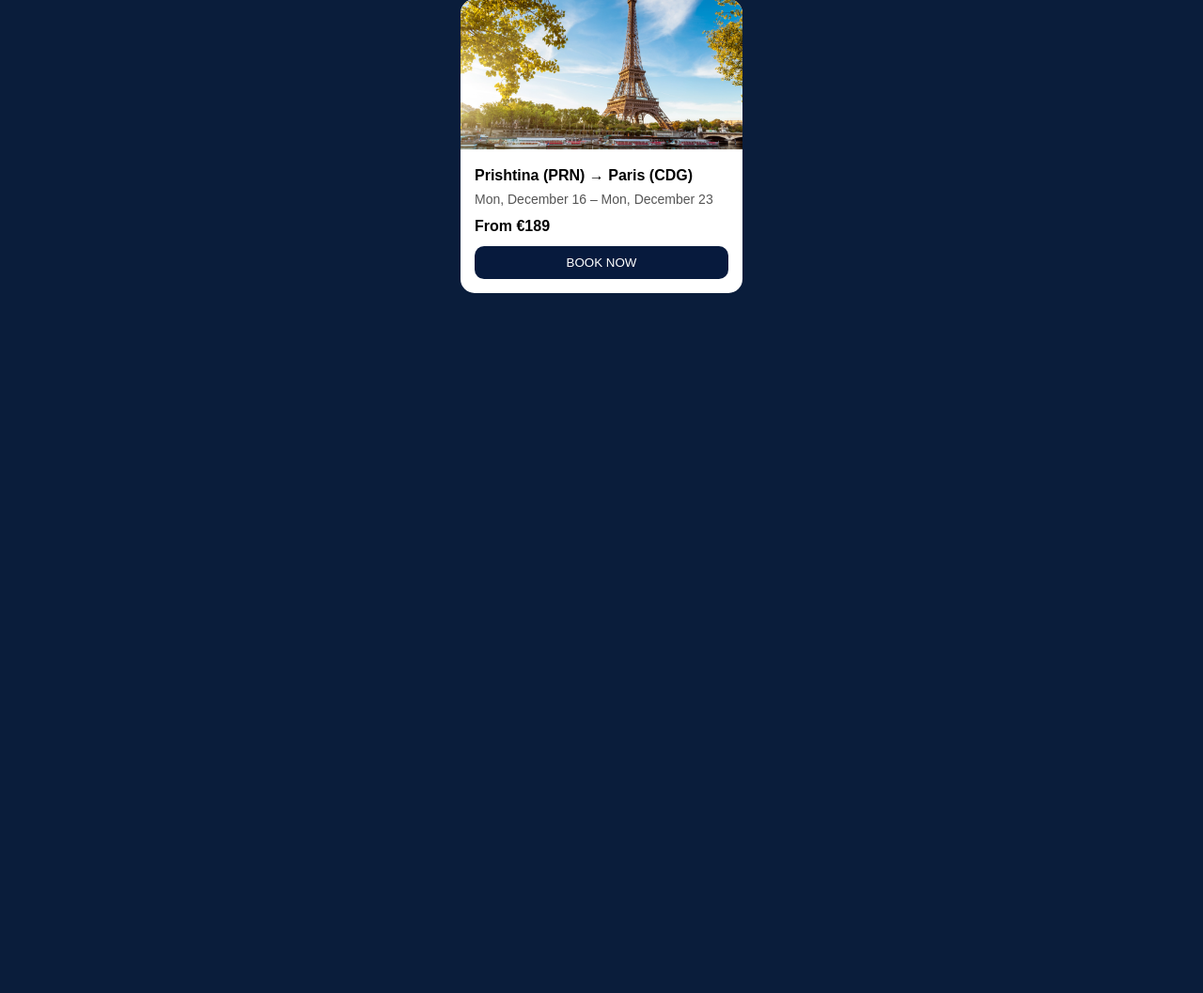
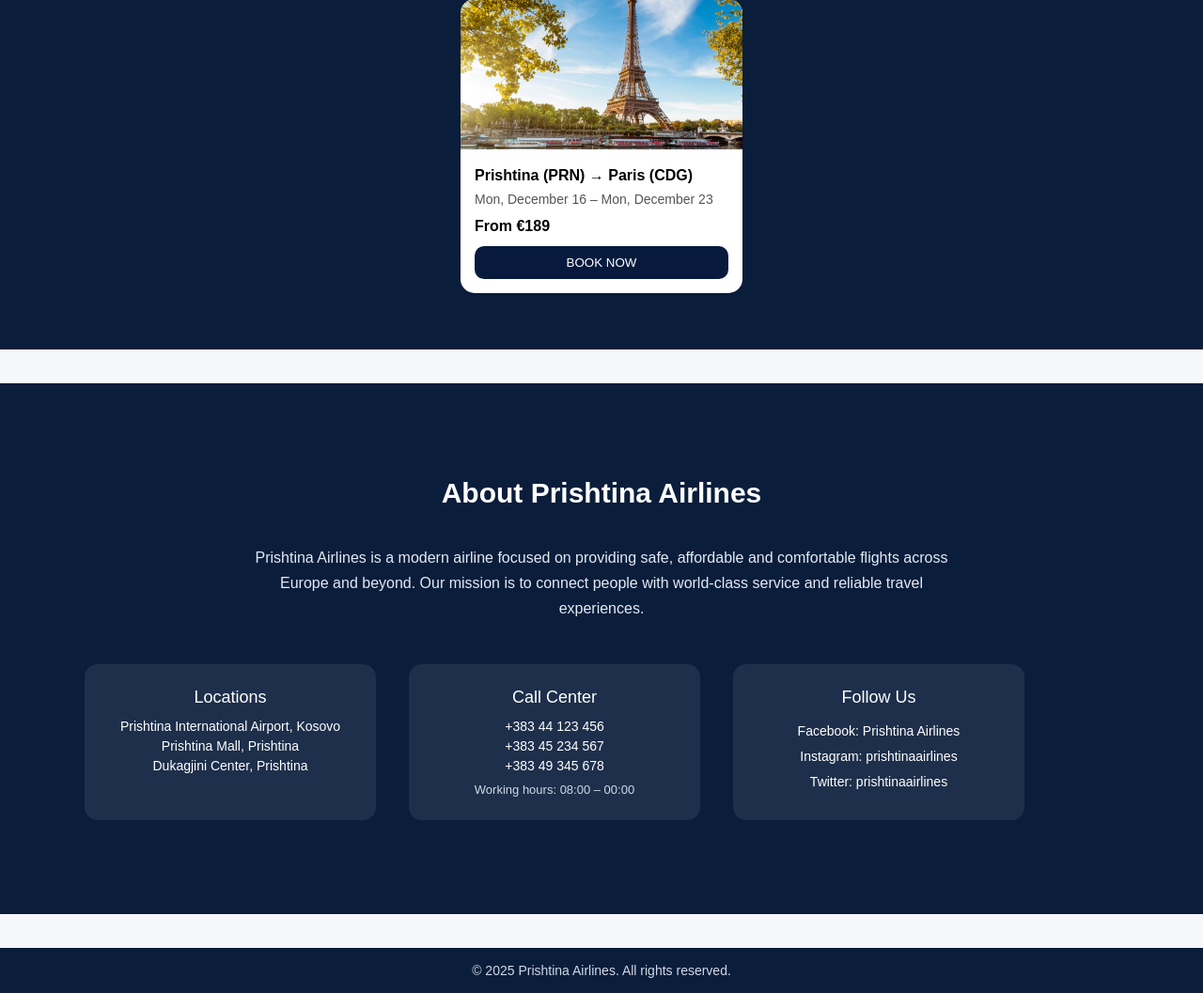
Before and after one commit to Albarudari/PrishtinaAirlines, a PHP site: page /homepage.html in a window 1280 px wide. Shown: the part 1422-2479 px from the top of the page at 94% size. Before the commit the page ends 1734 px from the top, so only its background shows below. Run offline with PHP 8.4, Linux system fonts and the light colour scheme.

Commit message:
+about us

```diff
--- a/homepage.css
+++ b/homepage.css
@@ -49,8 +49,7 @@
 .hero {
   margin-top: 80px;
   height: 420px;
-  background: linear-gradient(rgba(5, 20, 40, 0.65), rgba(5, 20, 40, 0.65)),
-    url("projekt.jpg");
+  background: linear-gradient(rgba(5, 20, 40, 0.65), rgba(5, 20, 40, 0.65)),url("projekt.jpg");
   background-size: cover;
   background-position: center;
   display: flex;
@@ -295,3 +294,95 @@
 .card-body button:hover {
   background: #0b2b5e;
 }
+
+
+.about-airline {
+    background: #0a1d3b;
+    padding: 100px 20px;
+    color: #ffffff;
+}
+
+.about-container {
+    max-width: 1100px;
+    margin: auto;
+    text-align: center;
+}
+
+#about h2 {
+    color: #ffffff;
+}
+
+.about-airline h2 {
+    font-size: 30px;
+    margin-bottom: 20px;
+    font-weight: 700;
+    color: #ffffff;
+}
+
+.about-desc {
+    max-width: 750px;
+    margin: 0 auto 45px;
+    font-size: 16px;
+    line-height: 1.7;
+    color: #e3eaf4;
+}
+
+.about-info {
+    display: flex;
+    justify-content: space-between;
+    gap: 35px;
+    flex-wrap: wrap;
+    max-width: 1000px;
+}
+
+.about-box {
+    flex: 1;
+    min-width: 250px;
+    background: rgba(255,255,255,0.08);
+    padding: 25px;
+    border-radius: 14px;
+}
+
+.about-box h4 {
+    font-size: 18px;
+    margin-bottom: 12px;
+    font-weight: 300;
+}
+
+.about-box p {
+    font-size: 14px;
+    margin: 5px 0;
+}
+
+.about-box span {
+    display: block;
+    margin-top:10px;
+    font-size: 13px;
+    color: #cfd8e6;
+}
+
+.social-links {
+    display: flex;
+    flex-direction: column;
+    gap: 1px;
+    text-align: center;
+}
+
+
+.social-links a {
+    color: #ffffff;
+    text-decoration: none;
+    font-size: 14px;
+    padding: 6px 14px;
+    border-radius: 6px;
+    background: rgba(255,255,255,0.15);
+    transition: 0.2s ease;
+}
+
+.airline-footer {
+    background: #0a1d3b;
+    color: #cfd8e6;
+    text-align: center;
+    padding: 16px 10px;
+    font-size: 14px;
+}
--- a/homepage.html
+++ b/homepage.html
@@ -10,11 +10,11 @@
     <div class="logo">✈ Prishtina Airlines</div>
     <ul class="nav-links">
         <li><a href="homepage.html">Home</a></li>
-        <li><a href="#">About Us</a></li>
+        <li><a href="#about">About Us</a></li>
         <li><a href="#">Flights</a></li>
         <li><a href="#">Hotels</a></li>
         <li><a href="#">Contact</a></li>
-        <li><a class="signin-btn" href="login.html">Sign In</a></li>
+        <li><a class="signin-btn" href="signin.html">Sign In</a></li>
     </ul>
 </nav>
 
@@ -151,6 +151,54 @@
     </div>
   </section>
 
+<br>
+<br>
+<section id="about" class="about-airline">
+    <div class="about-container">
+
+        <h2>About Prishtina Airlines</h2>
+        <br>
+
+        <p class="about-desc">
+            Prishtina Airlines is a modern airline focused on providing safe,
+            affordable and comfortable flights across Europe and beyond.
+            Our mission is to connect people with world-class service and
+            reliable travel experiences.
+        </p>
+
+        <div class="about-info">
+            <div class="about-box">
+                <h4>Locations</h4>
+                <p>Prishtina International Airport, Kosovo</p>
+                <p>Prishtina Mall, Prishtina</p>
+                <p>Dukagjini Center, Prishtina</p>
+            </div>
+
+            <div class="about-box">
+                <h4>Call Center</h4>
+                <p>+383 44 123 456</p>
+                <p>+383 45 234 567</p>
+                <p>+383 49 345 678</p>
+                <span>Working hours: 08:00 – 00:00</span>
+            </div>
+
+            <div class="about-box">
+                <h4>Follow Us</h4>
+                <div class="social-links">
+                    <p>Facebook: Prishtina Airlines</p>
+                    <p>Instagram: prishtinaairlines</p>
+                    <p>Twitter: prishtinaairlines</p>
+                </div>
+            </div>
+        </div>
+
+    </div>
+</section>
+<br><br>
+<footer class="airline-footer">
+    © 2025 Prishtina Airlines. All rights reserved.
+</footer>
+
   <script src="homepage.js"></script>
 </body>
 </html>
```
Also changed, not shown: fly.jpg (deleted), lakecomo.jpg (deleted), sea.jpg (deleted), signin.css (added), signin.html (added).
